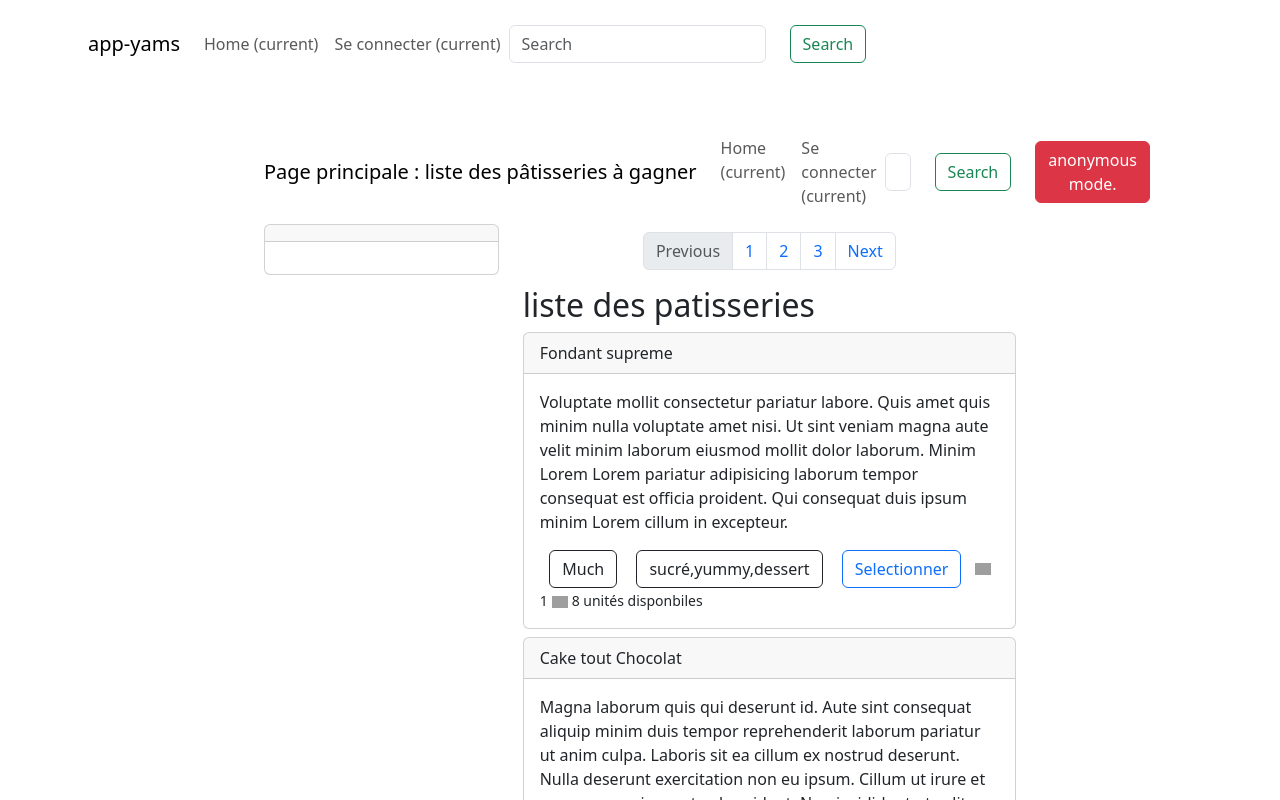
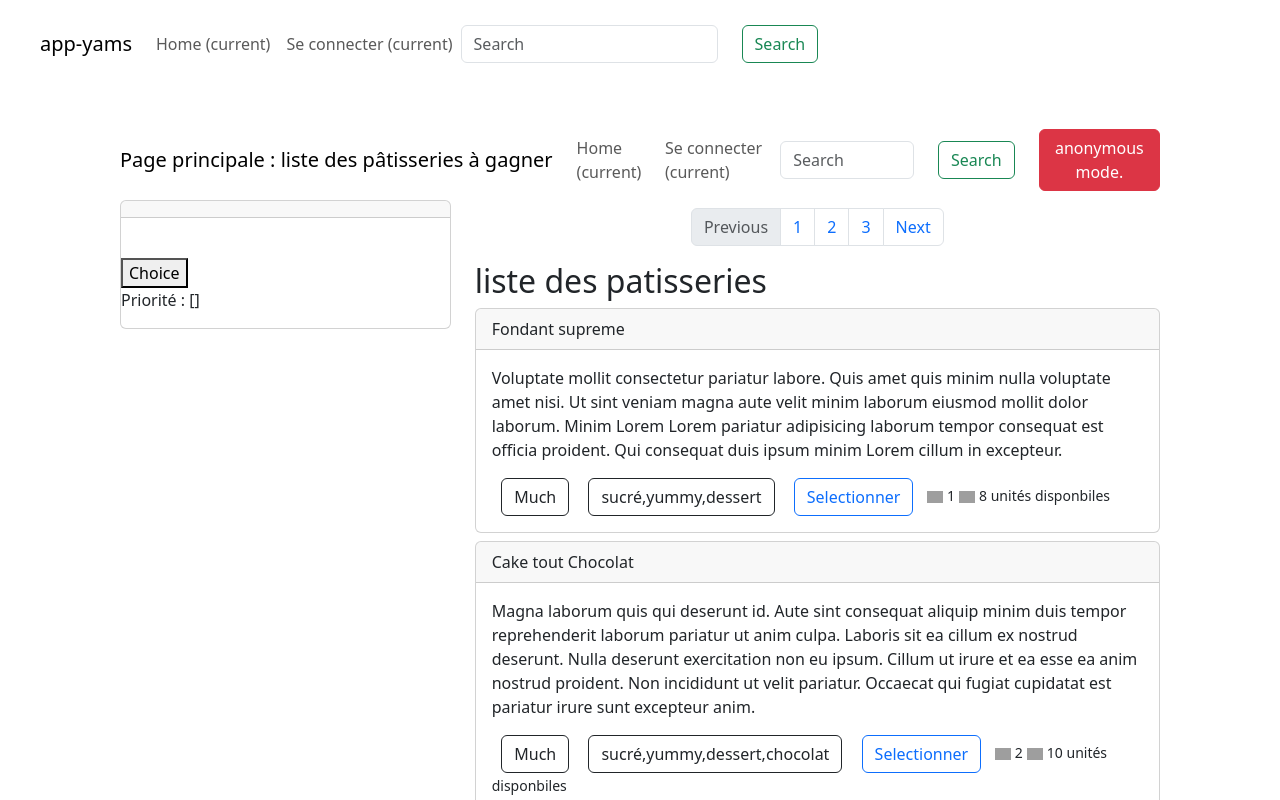
Before and after one commit to MeliGu97/app-yams, an Angular app: page / in a window 1280 px wide. Shown: the top 800 px of the page. Built offline with nearby package versions, Linux system fonts and the light colour scheme; grey boxes are pictures that could not be loaded.

Commit message:
priority et directive

```diff
--- a/src/app/app.module.ts
+++ b/src/app/app.module.ts
@@ -5,12 +5,14 @@ import { AppRoutingModule } from './app-routing.module';
 import { AppComponent } from './app.component';
 import { PastriesComponent } from './pastries/pastries.component';
 import { PastrieDetailsComponent } from './pastrie-details/pastrie-details.component';
+import { BorderCardDirective } from './border-card.directive';
 
 @NgModule({
   declarations: [
     AppComponent,
     PastriesComponent,
-    PastrieDetailsComponent
+    PastrieDetailsComponent,
+    BorderCardDirective
   ],
   imports: [
     BrowserModule,
--- /dev/null
+++ b/src/app/border-card.directive.ts
@@ -0,0 +1,29 @@
+import { Directive, ElementRef, HostListener, Input } from '@angular/core';
+
+@Directive({
+  selector: '[appBorderCard]'
+})
+export class BorderCardDirective {
+
+  @Input('appBorderCard') borderColor : string = '';
+
+
+  constructor(private el : ElementRef) {
+
+  }
+
+  @HostListener('mouseenter')
+  onMouseEnter(){
+
+    this.modifyBorder(this.borderColor || "#000", 2);
+  }
+
+  @HostListener('mouseleave')
+  onMouseLeave(){
+    this.modifyBorder('#f5f5f5', 2);
+  }
+
+  private modifyBorder(color: string, px: number): void{
+    this.el.nativeElement.style.border = `solid ${px}px ${color}`
+  }
+}
--- a/src/app/pastrie-details/pastrie-details.component.html
+++ b/src/app/pastrie-details/pastrie-details.component.html
@@ -5,3 +5,5 @@
 <ul class="list-group" *ngFor="let ingredient of ingredientsLists">
     <li class="list-group-item">{{ingredient}}</li>
 </ul>
+
+<button *ngIf="enableChoiceBt" (click)="preference(pastrie?.id)">Choice</button>
--- a/src/app/pastrie-details/pastrie-details.component.ts
+++ b/src/app/pastrie-details/pastrie-details.component.ts
@@ -1,4 +1,4 @@
-import { Component, Input, OnChanges} from '@angular/core';
+import { Component, Input, OnChanges, OnInit, Output, EventEmitter} from '@angular/core';
 import { List, Pastrie } from '../pastrie';
 import { INGREDIENTS_LISTS } from '../mock-pastries';
 
@@ -9,7 +9,9 @@ import { INGREDIENTS_LISTS } from '../mock-pastries';
 })
 export class PastrieDetailsComponent implements OnChanges {
   @Input() pastrie?: Pastrie;
+  @Input() enableChoiceBt: boolean = true;
   ingredientsLists?: string[];
+  @Output() changePreference: EventEmitter<string> = new EventEmitter();
 
   constructor() { }
 
@@ -20,4 +22,9 @@ export class PastrieDetailsComponent implements OnChanges {
       }
     })
   }
+
+  // PastrieDetailsComponent
+  preference(id: string | undefined) {
+    if(id) this.changePreference.emit(id);// émettre l'id de la pâtisserie vers le parent
+  }
 }
--- a/src/app/pastries/pastries.component.html
+++ b/src/app/pastries/pastries.component.html
@@ -29,10 +29,13 @@
     <div class="row content">
         <div class="col-sm-4">
             <div class="card">
-                <app-pastrie-details [pastrie]="selectedPastrie"></app-pastrie-details>
-
+                <app-pastrie-details [pastrie]="selectedPastrie"
+                                     [enableChoiceBt]="canChoice"
+                                     (changePreference)="changeParentPreference($event)">
+                </app-pastrie-details>
+                <p>Priorité : {{priority | json}}</p>
             </div>
-        <!-- = Ce qu'il y avait en dur avant carte à gauche avec détail de la patisserie selectionée
+            <!-- = Ce qu'il y avait en dur avant carte à gauche avec détail de la patisserie selectionée
                 <div class="card">
                 <img class="card-img-top" src="./assets/images/default_image.png" alt="Pastry Category">
                 <div class="card-body">
@@ -73,7 +76,7 @@
             </nav><!-- .pagination -->
 
 
-        <!-- ul li pour lister les patisseries et leurs caractéristiques
+            <!-- ul li pour lister les patisseries et leurs caractéristiques
             => n'est plus utile mais à conserver pour bien comprendre comment ça fonctionne
 
                 <ul *ngIf="pastries" class="list-inline">
@@ -95,16 +98,19 @@
                         <p class="card-text">{{ pastrie.description }}</p>
                         <a class="btn btn-outline-dark" href="#" role="button">{{ pastrie.like }}</a>
                         <a class="btn btn-outline-dark" href="#" role="button">{{ pastrie.tags }}</a>
+                        <!-- Bouton pour voir le détail de la patisserie -->
                         <button class="btn btn-outline-primary" type="button" (click)="OnSelect(pastrie)"
                             clickable>Selectionner</button>
                         <img class="glyph-icon" src="../assets/svg/si-glyph-heart.svg" />
                         <small>{{ pastrie.order }}</small>
                         <img class="glyph-icon" src="./assets/svg/si-glyph-triangle-double-arrow-right.svg" />
                         <small>{{ pastrie.quantity }} unités disponbiles</small>
+                        <br>
+                        <!-- bouton Choice -->
                     </div>
                 </div><!-- fin card générique -->
             </ng-container>
-        <!-- Les cartes des patisseries en dur
+            <!-- Les cartes des patisseries en dur
             <div class="card">
                 <div class="card-header">
                     Viennoiserie
--- a/src/app/pastries/pastries.component.ts
+++ b/src/app/pastries/pastries.component.ts
@@ -14,15 +14,25 @@ export class PastriesComponent implements OnInit {
     titlePage: string = "Page principale : liste des pâtisseries à gagner";
     pastries: Pastrie[] = PASTRIES;
     selectedPastrie?: Pastrie;
+    priority:string[] = [];
+    canChoice: boolean = true;
 
     constructor() { }
 
     ngOnInit() { }
 
 
-    // Récupérer le nom de la patisserie sélectionnée au clic sur un btn
+    // Récupérer la patisserie sélectionnée au clic sur un btn
     OnSelect(pastrie: Pastrie) {
       console.log(pastrie);
       this.selectedPastrie = pastrie;
+    };
+
+    changeParentPreference(event:string){
+      if(this.priority.length < 3) {
+        this.priority?.push(event);
+      } else {
+        this.canChoice = false;
+      }
     }
 }
--- a/src/styles.scss
+++ b/src/styles.scss
@@ -2,7 +2,7 @@
 
 .principal{
     height: 8rem;
-    margin: 0 4.5rem;
+    margin: 0 1.5rem;
     border-radius: .25rem;
     padding : 1rem;
 }
```
